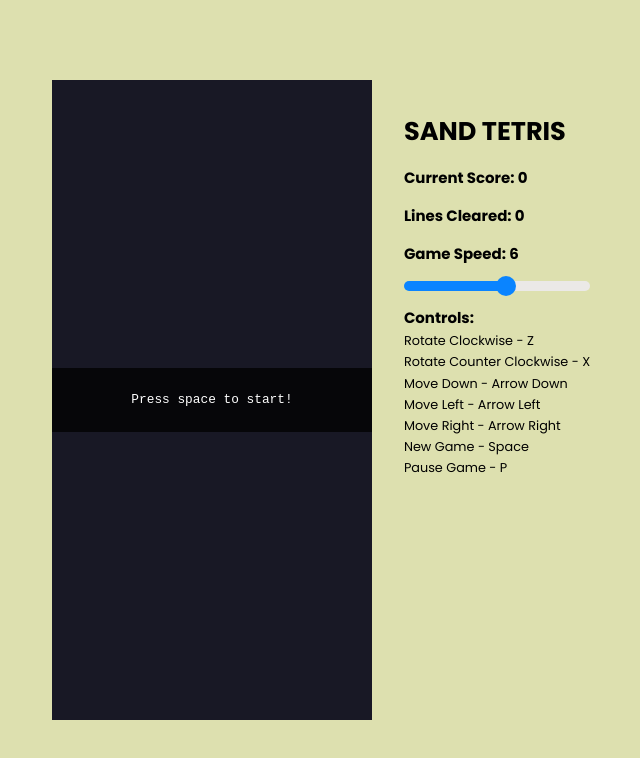
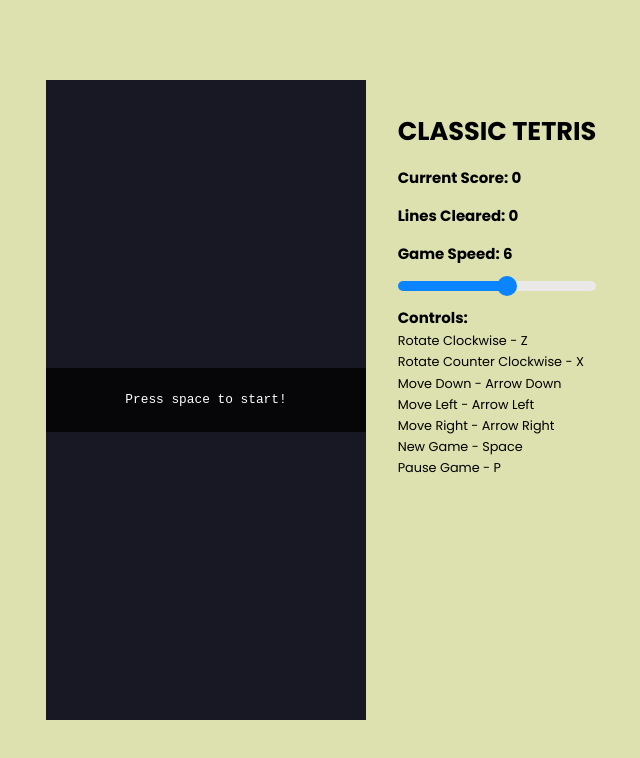
Before and after one commit to jasonnsyu/classic-tetris, a plain HTML site: page index.html in a window 1280 px wide. Shown: the whole page, without its empty margins (303-943 px from the left). Drawn offline with Linux system fonts and the light colour scheme.

Commit message:
Update index.html

```diff
--- a/index.html
+++ b/index.html
@@ -3,7 +3,7 @@
   <head>
     <meta charset="UTF-8" />
     <meta name="viewport" content="width=device-width, initial-scale=1.0" />
-    <title>Sand Tetris</title>
+    <title>Classic Tetris</title>
     <link rel="stylesheet" href="style.css" />
     <script defer src="game.js" defer></script>
     <script defer src="tetromino.js" defer></script>
@@ -12,7 +12,7 @@
   <body>
     <canvas></canvas>
     <div id="settings-container">
-      <h1>SAND TETRIS</h1>
+      <h1>CLASSIC TETRIS</h1>
       <!--
       Next piece:
       Time elapsed:
```
